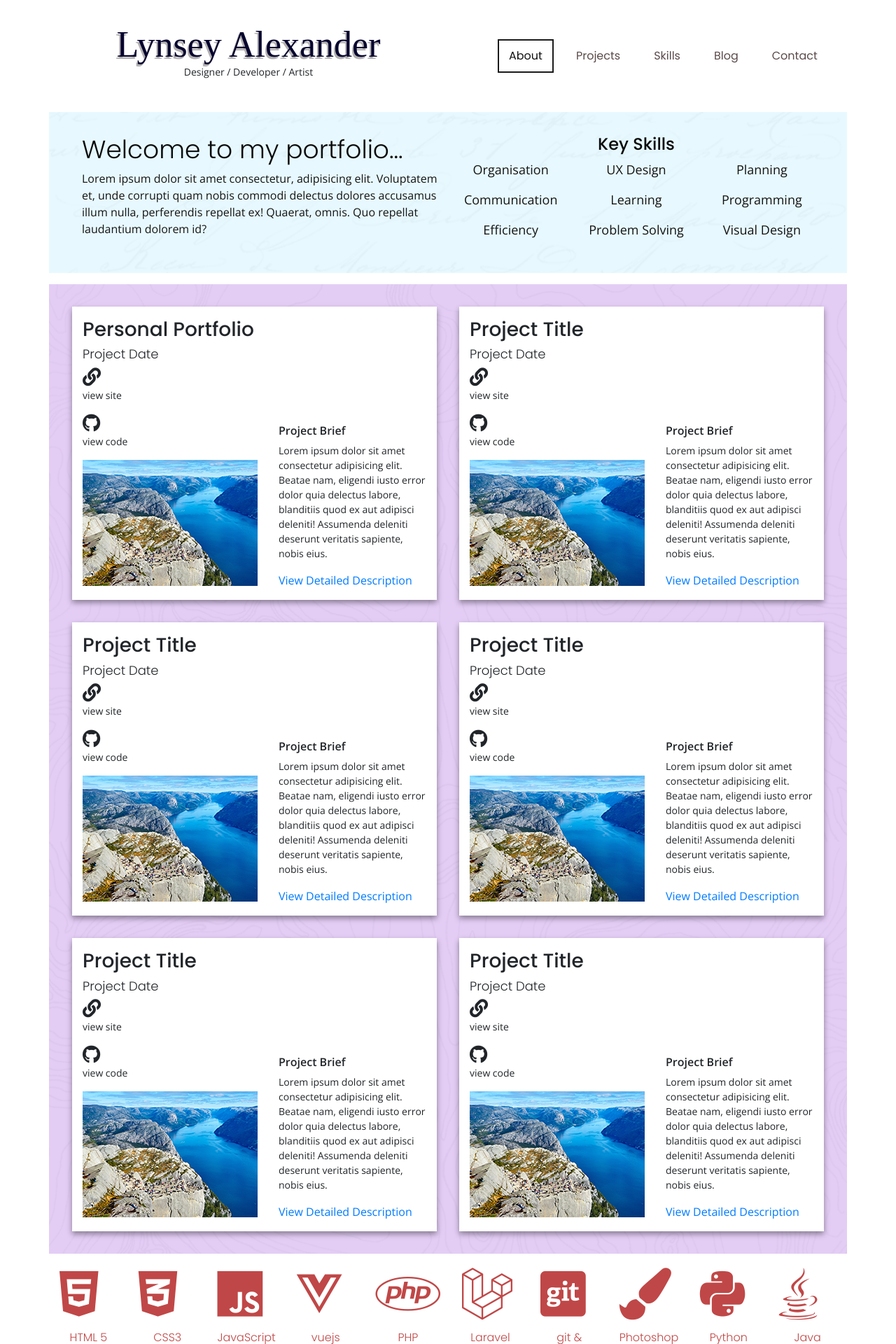
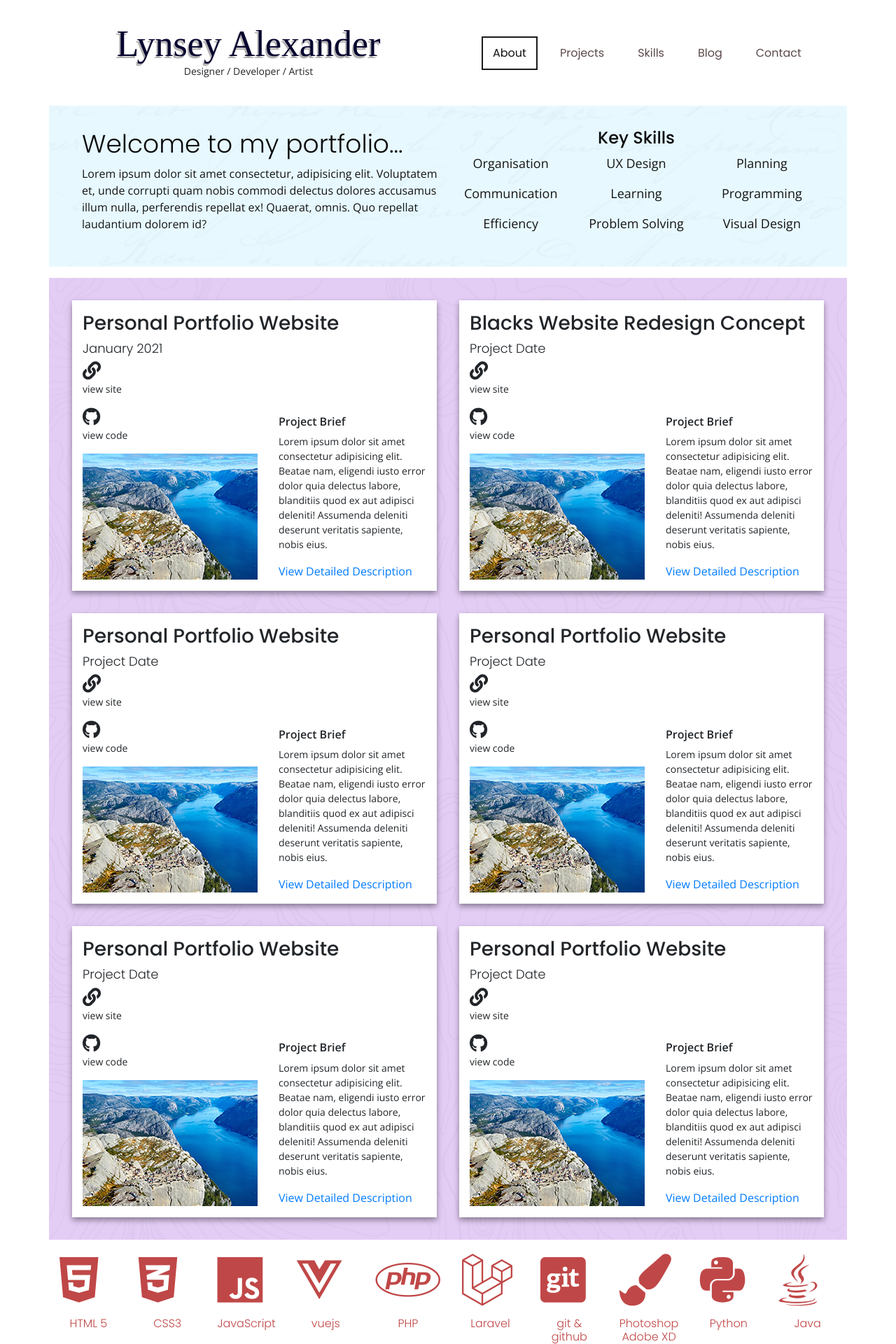
Before and after one commit to lynseyalexander/lynseyalexander.github.io, a Jekyll site: the page built from index.markdown, in a window 1280 px wide. Shown: the top 1920 px of the page at 70% size. Built offline with Jekyll 4.4.1, drawn with Linux system fonts in a browser that asks for light colours; some web fonts are replaced.

Commit message:
Style for projects section. index.md

```diff
--- a/_layouts/default.html
+++ b/_layouts/default.html
@@ -13,22 +13,24 @@
 </head>
 <body>
     <div class="container">
-        <header class="header row">
+        <header class="header row align-items-center">
             <div class="logo col">
                 <h1>Lynsey Alexander</h1>
                 <h2>Designer / Developer / Artist</h2>
             </div>
               <nav class="col menu menu_top">
+                  <div class="row">
 					<ul class="menu_list">
 						<li class="menu_item menu_item_current"><a href="#" class="menu_link">About</a></li>
 						<li class="menu_item"><a href="#" class="menu_link">Projects</a></li>
 						<li class="menu_item"><a href="#" class="menu_link">Skills</a></li>
 						<li class="menu_item"><a href="#" class="menu_link">Blog</a></li>
 						<li class="menu_item"><a href="#" class="menu_link">Contact</a></li>
-					</ul>
+                    </ul>
+                    </div>
 				</nav>
         </header>
-        <section class="about row">
+        <section class="about row align-items-center">
             <div class="about_desc col">
                 <h1>{{ page.about_h1 }}</h1>
                 <p>Lorem ipsum dolor sit amet consectetur, adipisicing elit. Voluptatem et, unde corrupti quam nobis commodi delectus dolores accusamus illum nulla, perferendis repellat ex! Quaerat, omnis. Quo repellat laudantium dolorem id?</p>
@@ -56,14 +58,16 @@
             <div class="row">
                 <article class="project_one col">
                     <div class="row">
-                        <div class="col">
-                            <h1>Personal Portfolio</h1>
-                            <h2>Project Date</h2>
-                            <div><i class="fas fa-link"></i><p class="link">view site</p></div>
+                        <div class="col"><h1>Personal Portfolio Website</h1></div>
+                    </div>
+                    <div class="row">
+                        <div class="col ">
+                            <h2>January 2021</h2>
+                            <div class="link_proj"><i class="fas fa-link"></i><p class="link">view site</p></div>
                             <i class="fab fa-github"></i><p class="link">view code</p>
-                            <img src="../assets/img/project_thumbs/temp_placeholder.png" alt="project_image">
+                            <img class="project_img" src="../assets/img/project_thumbs/temp_placeholder.png" alt="project_image">
                         </div>
-                        <div class="col">
+                        <div class="col align-self-end">
                             <h3>Project Brief</h3>
                             <p>Lorem ipsum dolor sit amet consectetur adipisicing elit. Beatae nam, eligendi iusto error dolor quia delectus labore, blanditiis quod ex aut adipisci deleniti! Assumenda deleniti deserunt veritatis sapiente, nobis eius.</p>
                             <a class="view_project"  href="">View Detailed Description</a>
@@ -73,14 +77,18 @@
                 <article class="project_two col">
                     <div class="row">
                         <div class="col">
-                            <h1>Project Title</h1>
+                            <h1>Blacks Website Redesign Concept</h1>
+                        </div>
+                    </div>
+                    <div class="row">
+                        <div class="col align-self-end">
                             <h2>Project Date</h2>
                             <i class="fas fa-link"></i><p class="link">view site</p>
                             <i class="fab fa-github"></i>
                             <p class="link">view code</p>
                             <img src="../assets/img/project_thumbs/temp_placeholder.png" alt="project_image">
                         </div>
-                        <div class="col">
+                        <div class="col align-self-end ">
                             <h3>Project Brief</h3>
                             <p>Lorem ipsum dolor sit amet consectetur adipisicing elit. Beatae nam, eligendi iusto error dolor quia
                                 delectus labore, blanditiis quod ex aut adipisci deleniti! Assumenda deleniti deserunt veritatis
@@ -94,14 +102,18 @@
                 <article class="project_three col">
                     <div class="row">
                         <div class="col">
-                            <h1>Project Title</h1>
+                            <h1>Personal Portfolio Website</h1>
+                        </div>
+                    </div>
+                    <div class="row">
+                        <div class="col">
                             <h2>Project Date</h2>
                             <i class="fas fa-link"></i><p class="link">view site</p>
                             <i class="fab fa-github"></i>
                             <p class="link">view code</p>
                             <img src="../assets/img/project_thumbs/temp_placeholder.png" alt="project_image">
                         </div>
-                        <div class="col">
+                        <div class="col align-self-end">
                             <h3>Project Brief</h3>
                             <p>Lorem ipsum dolor sit amet consectetur adipisicing elit. Beatae nam, eligendi iusto error dolor quia
                                 delectus labore, blanditiis quod ex aut adipisci deleniti! Assumenda deleniti deserunt veritatis
@@ -113,14 +125,18 @@
                 <article class="project_four col">
                     <div class="row">
                         <div class="col">
-                            <h1>Project Title</h1>
+                            <h1>Personal Portfolio Website</h1>
+                        </div>
+                    </div>
+                    <div class="row">
+                        <div class="col">
                             <h2>Project Date</h2>
                             <i class="fas fa-link"></i><p class="link">view site</p>
                             <i class="fab fa-github"></i>
                             <p class="link">view code</p>
                             <img src="../assets/img/project_thumbs/temp_placeholder.png" alt="project_image">
                         </div>
-                        <div class="col">
+                        <div class="col align-self-end">
                             <h3>Project Brief</h3>
                             <p>Lorem ipsum dolor sit amet consectetur adipisicing elit. Beatae nam, eligendi iusto error dolor quia
                                 delectus labore, blanditiis quod ex aut adipisci deleniti! Assumenda deleniti deserunt veritatis
@@ -134,13 +150,17 @@
                     <article class="project_five col">
                         <div class="row">
                             <div class="col">
-                                <h1>Project Title</h1>
+                                <h1>Personal Portfolio Website</h1>
+                            </div>
+                        </div>
+                        <div class="row">
+                            <div class="col">
                                 <h2>Project Date</h2>
                                 <i class="fas fa-link"></i><p class="link">view site</p>
                                 <i class="fab fa-github"></i><p class="link">view code</p>
                                 <img src="../assets/img/project_thumbs/temp_placeholder.png" alt="project_image">
                             </div>
-                            <div class="col">
+                            <div class="col align-self-end">
                                 <h3>Project Brief</h3>
                                 <p>Lorem ipsum dolor sit amet consectetur adipisicing elit. Beatae nam, eligendi iusto error dolor quia
                                     delectus labore, blanditiis quod ex aut adipisci deleniti! Assumenda deleniti deserunt veritatis
@@ -152,13 +172,17 @@
                     <article class="project_six col">
                         <div class="row">
                             <div class="col">
-                                <h1>Project Title</h1>
+                                <h1>Personal Portfolio Website</h1>
+                            </div>
+                        </div>
+                        <div class="row">
+                            <div class="col">
                                 <h2>Project Date</h2>
                                 <i class="fas fa-link"></i><p class="link">view site</p>
                                 <i class="fab fa-github"></i><p class="link">view code</p>
                                 <img src="../assets/img/project_thumbs/temp_placeholder.png" alt="project_image">
                             </div>
-                            <div class="col">
+                            <div class="col align-self-end">
                                 <h3>Project Brief</h3>
                                 <p>Lorem ipsum dolor sit amet consectetur adipisicing elit. Beatae nam, eligendi iusto error dolor quia
                                     delectus labore, blanditiis quod ex aut adipisci deleniti! Assumenda deleniti deserunt veritatis
--- a/assets/css/main.css
+++ b/assets/css/main.css
@@ -7,6 +7,7 @@
 
 .header {
     background-color: #ffffff;
+    padding: 2em 0 2em 0;
 }
 
 .header h1 {
@@ -15,7 +16,6 @@
     font-size: 52px;
     text-align: center;
     text-shadow: -2px 3px #b2afaf;
-    padding-top: 0.625em;
     margin-bottom: 0;
 }
 
@@ -23,13 +23,11 @@
     font-family: 'Open Sans', sans-serif;
     font-size: 14px;
     text-align: center;
-    margin-top: 0;
 }
 
 /* Common styles for menus */
 .menu {
-	line-height: 1;
-    margin: 0 auto 3em;
+    line-height: 1;
 }
 
 .menu_list {
@@ -37,11 +35,8 @@
 	display: -webkit-flex;
 	display: flex;
 	flex-wrap: wrap;
-    margin-top: 3em;
+    list-style: none;
     margin-bottom: 0;
-    margin-left: 3em;
-	padding: 0;
-	list-style: none;
 }
 
 .menu_item {
@@ -229,7 +224,6 @@ a {
     font-family: 'Open Sans', sans-serif;
     font-size: 16px;
     font-weight: 600;
-    padding-top: 9.5em;
 }
 
 .portfolio p {
@@ -251,6 +245,15 @@ a {
 .link {
     font-family: 'Open Sans', sans-serif;
     font-size: 18px;
+}
+
+.link_proj {
+    margin: 0 auto;
+    padding: 0;
+}
+
+.project_img:hover {
+    cursor: pointer;
 }
 
 .skills h3 {
@@ -298,6 +301,5 @@ a {
     font-size: 60px;
 }
 .footer {
-    background-color: lightyellow;
     text-align: center;
 }
```
